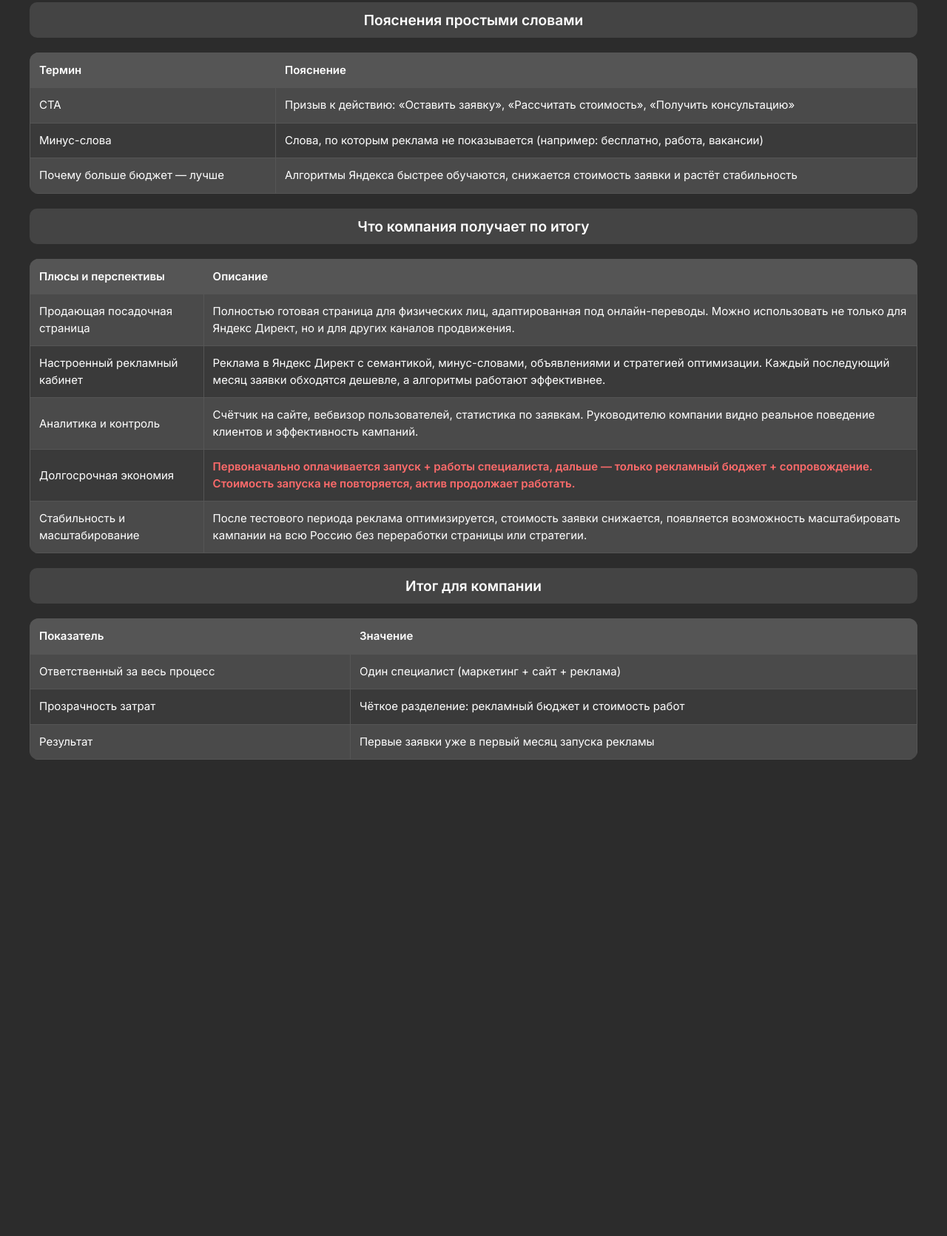
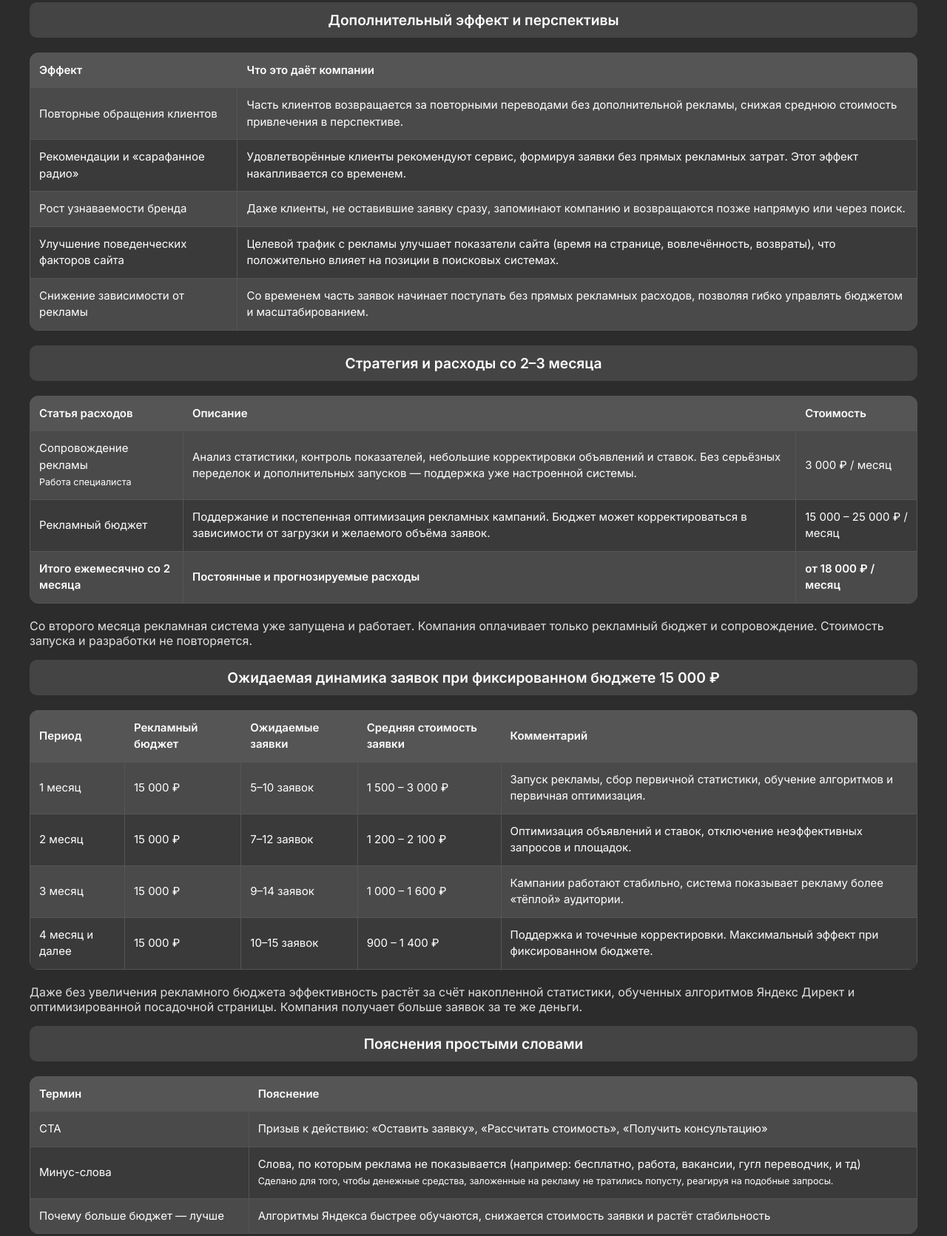
Before and after one commit to PandaDevelopmentCompany/estimate_alfatran, a plain HTML site: page marketing.html in a window 1280 px wide. Shown: the part 2091-3762 px from the top of the page at 74% size. Before the commit the page ends 3178 px from the top, so only its background shows below. Drawn offline with Linux system fonts and the light colour scheme.

Commit message:
download_28_01_2026_1

```diff
--- a/marketing.html
+++ b/marketing.html
@@ -268,6 +268,152 @@
 </p>
 
 
+<h2>Дополнительный эффект и перспективы</h2>
+
+<table>
+<tr>
+    <th>Эффект</th>
+    <th>Что это даёт компании</th>
+</tr>
+<tr>
+    <td>Повторные обращения клиентов</td>
+    <td>
+        Часть клиентов возвращается за повторными переводами без дополнительной рекламы,
+        снижая среднюю стоимость привлечения в перспективе.
+    </td>
+</tr>
+<tr>
+    <td>Рекомендации и «сарафанное радио»</td>
+    <td>
+        Удовлетворённые клиенты рекомендуют сервис, формируя заявки без прямых рекламных затрат.
+        Этот эффект накапливается со временем.
+    </td>
+</tr>
+<tr>
+    <td>Рост узнаваемости бренда</td>
+    <td>
+        Даже клиенты, не оставившие заявку сразу, запоминают компанию и возвращаются позже
+        напрямую или через поиск.
+    </td>
+</tr>
+<tr>
+    <td>Улучшение поведенческих факторов сайта</td>
+    <td>
+        Целевой трафик с рекламы улучшает показатели сайта
+        (время на странице, вовлечённость, возвраты),
+        что положительно влияет на позиции в поисковых системах.
+    </td>
+</tr>
+<tr>
+    <td>Снижение зависимости от рекламы</td>
+    <td>
+        Со временем часть заявок начинает поступать без прямых рекламных расходов,
+        позволяя гибко управлять бюджетом и масштабированием.
+    </td>
+</tr>
+</table>
+
+
+
+
+<h2>Стратегия и расходы со 2–3 месяца</h2>
+
+<table>
+<tr>
+    <th>Статья расходов</th>
+    <th>Описание</th>
+    <th>Стоимость</th>
+</tr>
+<tr>
+    <td>Сопровождение рекламы <br><small>Работа специалиста</small></td>
+    <td>
+        Анализ статистики, контроль показателей, небольшие корректировки объявлений и ставок.
+        Без серьёзных переделок и дополнительных запусков — поддержка уже настроенной системы.
+    </td>
+    <td>3 000 ₽ / месяц</td>
+</tr>
+<tr>
+    <td>Рекламный бюджет</td>
+    <td>
+        Поддержание и постепенная оптимизация рекламных кампаний.
+        Бюджет может корректироваться в зависимости от загрузки и желаемого объёма заявок.
+    </td>
+    <td>15 000 – 25 000 ₽ / месяц</td>
+</tr>
+<tr class="total">
+    <td>Итого ежемесячно со 2 месяца</td>
+    <td>Постоянные и прогнозируемые расходы</td>
+    <td>от 18 000 ₽ / месяц</td>
+</tr>
+</table>
+
+<p>
+Со второго месяца рекламная система уже запущена и работает.
+Компания оплачивает только рекламный бюджет и сопровождение.
+Стоимость запуска и разработки не повторяется.
+</p>
+
+
+
+<h2>Ожидаемая динамика заявок при фиксированном бюджете 15 000 ₽</h2>
+
+<table>
+<tr>
+    <th>Период</th>
+    <th>Рекламный бюджет</th>
+    <th>Ожидаемые заявки</th>
+    <th>Средняя стоимость заявки</th>
+    <th>Комментарий</th>
+</tr>
+<tr>
+    <td>1 месяц</td>
+    <td>15 000 ₽</td>
+    <td>5–10 заявок</td>
+    <td>1 500 – 3 000 ₽</td>
+    <td>
+        Запуск рекламы, сбор первичной статистики,
+        обучение алгоритмов и первичная оптимизация.
+    </td>
+</tr>
+<tr>
+    <td>2 месяц</td>
+    <td>15 000 ₽</td>
+    <td>7–12 заявок</td>
+    <td>1 200 – 2 100 ₽</td>
+    <td>
+        Оптимизация объявлений и ставок,
+        отключение неэффективных запросов и площадок.
+    </td>
+</tr>
+<tr>
+    <td>3 месяц</td>
+    <td>15 000 ₽</td>
+    <td>9–14 заявок</td>
+    <td>1 000 – 1 600 ₽</td>
+    <td>
+        Кампании работают стабильно,
+        система показывает рекламу более «тёплой» аудитории.
+    </td>
+</tr>
+<tr>
+    <td>4 месяц и далее</td>
+    <td>15 000 ₽</td>
+    <td>10–15 заявок</td>
+    <td>900 – 1 400 ₽</td>
+    <td>
+        Поддержка и точечные корректировки.
+        Максимальный эффект при фиксированном бюджете.
+    </td>
+</tr>
+</table>
+
+<p>
+Даже без увеличения рекламного бюджета эффективность растёт за счёт накопленной статистики,
+обученных алгоритмов Яндекс Директ и оптимизированной посадочной страницы.
+Компания получает больше заявок за те же деньги.
+</p>
+
+
 
 
 <h2>Пояснения простыми словами</h2>
@@ -283,7 +429,7 @@
 </tr>
 <tr>
     <td>Минус-слова</td>
-    <td>Слова, по которым реклама не показывается (например: бесплатно, работа, вакансии)</td>
+    <td>Слова, по которым реклама не показывается (например: бесплатно, работа, вакансии, гугл переводчик, и тд) <br><small>Сделано для того, чтобы денежные средства, заложенные на рекламу не тратились попусту, реагируя на подобные запросы.</small></td>
 </tr>
 <tr>
     <td>Почему больше бюджет — лучше</td>
```
